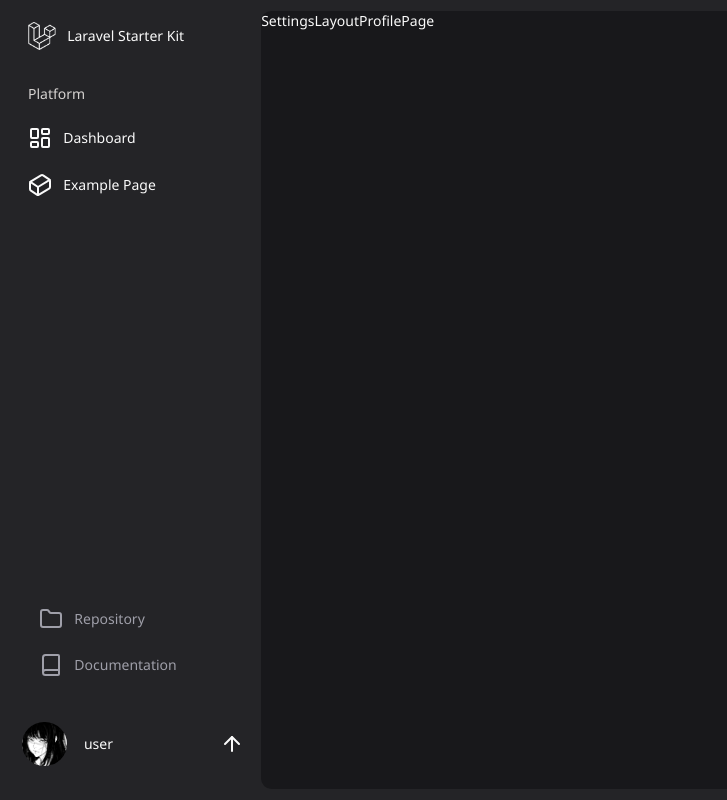
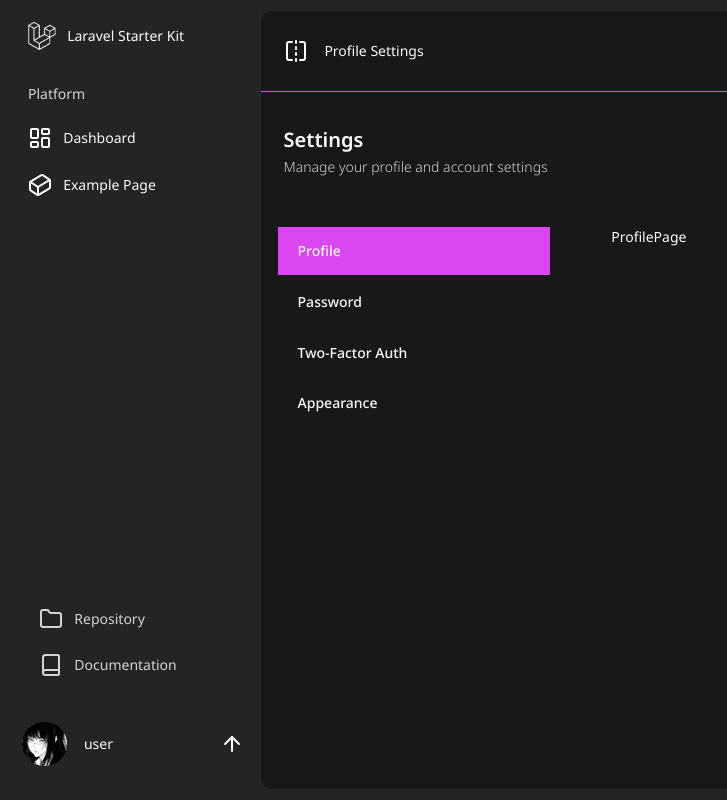
Before and after one commit to SPADE-VEXZY/mcf4-starterkit-ui, a Next.js app: page /settings/profile in a window 1280 px wide. Shown: the whole page, without its empty margins (0-727 px from the left). Built offline with nearby package versions, Linux system fonts and the light colour scheme.

Commit message:
feat: settings layout

```diff
--- a/components/SettingsLayout.tsx
+++ b/components/SettingsLayout.tsx
@@ -1,11 +1,22 @@
+"use client";
+
+import SettingsHeader from "@/features/settings/components/SettingsHeader";
+import SettingsSidebar from "@/features/settings/components/SettingsSidebar";
+import { usePathname } from "next/navigation";
 
 const SettingsLayout = ({ children }: { children: React.ReactNode }) => {
+  const pathname = usePathname();
+
   return (
-    <div className="flex">
-        <div>SettingsLayout</div>
-        <div>{children}</div>
+    <div>
+      <SettingsHeader pathname={pathname} />
+
+      <div className="flex">
+        <SettingsSidebar pathname={pathname} />
+        <div className="flex-1">{children}</div>
+      </div>
     </div>
-  )
-}
+  );
+};
 
-export default SettingsLayout
+export default SettingsLayout;
--- a/features/dashboard/components/DashboardSidebarNav.tsx
+++ b/features/dashboard/components/DashboardSidebarNav.tsx
@@ -16,7 +16,7 @@ const DashboardSidebarNav = () => {
   return (
     <>
       <div className="flex flex-col mt-6">
-        <p className="text-stone-300 text-sm mb-2 ms-3">Platform</p>
+        <p className="text-muted-foreground text-sm mb-2 ms-3">Platform</p>
 
         <NavItem
           href="/dashboard"
--- /dev/null
+++ b/features/settings/components/SettingsHeader.tsx
@@ -0,0 +1,32 @@
+"use client";
+
+import { FlipHorizontal } from "lucide-react";
+import { formatSettingsTitle } from "../utils/format-settings-title";
+
+interface Props {
+  pathname: string;
+}
+
+const SettingsHeader = ({ pathname }: Props) => {
+  const title = formatSettingsTitle(pathname);
+
+  return (
+    <>
+      <div className="py-5 px-4 flex items-center gap-3">
+        <FlipHorizontal />
+        <span>{title} Settings</span>
+      </div>
+
+      <div className="bg-primary h-px" />
+
+      <div className="mt-6 mb-9 px-4">
+        <h3 className="text-xl font-semibold mb-0.5">Settings</h3>
+        <p className="text-muted-foreground font-light">
+          Manage your profile and account settings
+        </p>
+      </div>
+    </>
+  );
+};
+
+export default SettingsHeader;
--- /dev/null
+++ b/features/settings/components/SettingsSidebar.tsx
@@ -0,0 +1,34 @@
+"use client";
+
+import Link from "next/link";
+import { settingsNav } from "../config/settingsNav";
+
+interface Props {
+  pathname: string;
+}
+
+const SettingsSidebar = ({ pathname }: Props) => {
+  const active = pathname.split("/")[2];
+
+  return (
+    <div className="w-[350px] ps-3 pe-11">
+      <div className="flex flex-col gap-0.5">
+        {settingsNav.map((item) => (
+          <Link
+            key={item.slug}
+            href={item.href}
+            className={`text-sm font-medium duration-200 py-2.5 px-3.5 ${
+              active === item.slug
+                ? "bg-primary hover:bg-primary/80"
+                : "hover:bg-secondary"
+            }`}
+          >
+            {item.label}
+          </Link>
+        ))}
+      </div>
+    </div>
+  );
+};
+
+export default SettingsSidebar;
--- /dev/null
+++ b/features/settings/config/settingsNav.ts
@@ -0,0 +1,22 @@
+export const settingsNav = [
+  {
+    label: "Profile",
+    slug: "profile",
+    href: "/settings/profile",
+  },
+  {
+    label: "Password",
+    slug: "password",
+    href: "/settings/password",
+  },
+  {
+    label: "Two-Factor Auth",
+    slug: "two-factor-auth",
+    href: "/settings/two-factor-auth",
+  },
+  {
+    label: "Appearance",
+    slug: "appearance",
+    href: "/settings/appearance",
+  },
+];
--- /dev/null
+++ b/features/settings/utils/format-settings-title.ts
@@ -0,0 +1,8 @@
+export const formatSettingsTitle = (pathname: string) => {
+  const section = pathname.split("/")[2] ?? "settings";
+
+  return section
+    .split("-")
+    .map((word) => word.charAt(0).toUpperCase() + word.slice(1))
+    .join(" ");
+};
--- a/styles/globals.css
+++ b/styles/globals.css
@@ -95,7 +95,7 @@
   --secondary: oklch(36.611% 0.01025 285.832);
   --secondary-foreground: oklch(0.985 0 0);
   --muted: oklch(0.274 0.006 286.033);
-  --muted-foreground: oklch(0.705 0.015 286.067);
+  --muted-foreground: oklch(86.9% 0.005 56.366);
   --accent: oklch(0.274 0.006 286.033);
   --accent-foreground: oklch(0.985 0 0);
   --destructive: oklch(0.704 0.191 22.216);
```
